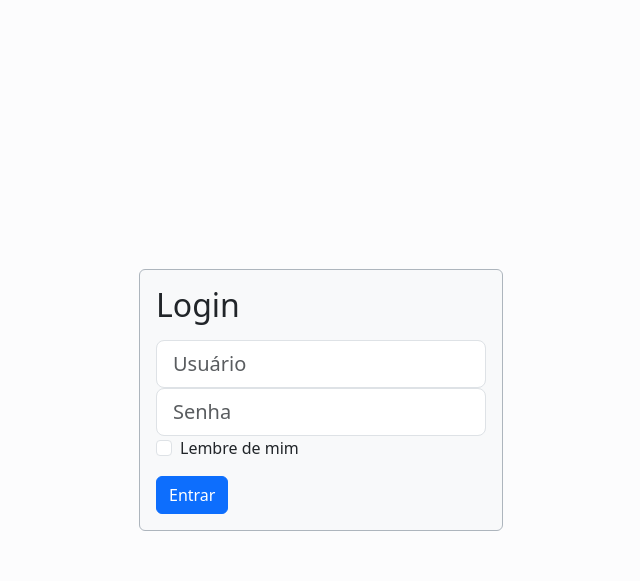
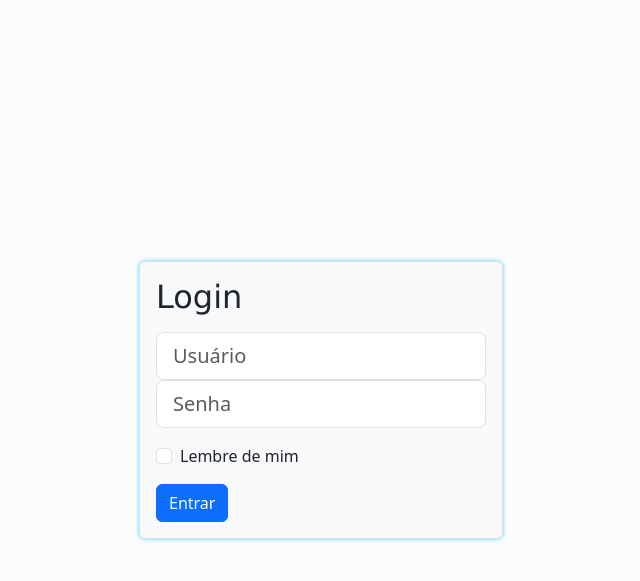
Before and after one commit to artur-r/pdv, a PHP site: page / in a window 1280 px wide. Shown: the top 581 px of the page, without its empty margins (319-959 px from the left). Run offline with PHP 8.4, Linux system fonts and the light colour scheme.

Commit message:
Alteração visual na tela de login

```diff
--- a/custom.css
+++ b/custom.css
@@ -2,3 +2,10 @@
     box-shadow: 0 0 3px rgba(28, 202, 255, 0.7) !important;
     border-color: #6be9e0;
 }
+.font-h2 {
+    font-family: Verdana, Geneva, Tahoma, sans-serif;
+}
+.border-color-custom{
+    box-shadow: 0 0 4px rgba(6, 197, 255, 0.7) !important;
+    border-color: #449dad;
+}
--- a/index.php
+++ b/index.php
@@ -11,15 +11,15 @@
 
 <body class="bg-light-subtle d-flex align-items-center py-4 justify-content-center vh-100">
 
-    <div class="border border-dark-subtle rounded bg-light p-3">
-        <form class = "">
+    <div class="border border-color-custom rounded bg-light p-3">
+        <form class = "" action="function/login.php">
             <div class="mb-3">
-                <h2>Login</h2>
+                <h2 class="font-h2">Login</h2>
             </div>
             <div class="input-group input-group-lg">
                 <input type="text" class="form-control" aria-label="Sizing example input" aria-describedby="inputGroup-sizing-lg"  placeholder="Usuário">
             </div>
-            <div class="input-group input-group-lg">
+            <div class="mb-3 input-group input-group-lg">
                 <input type="password" class="form-control" aria-label="Sizing example input" aria-describedby="inputGroup-sizing-lg"  placeholder="Senha">
             </div>
             <div class="mb-3 form-check">
```
Also changed, not shown: function/login.php (added).
